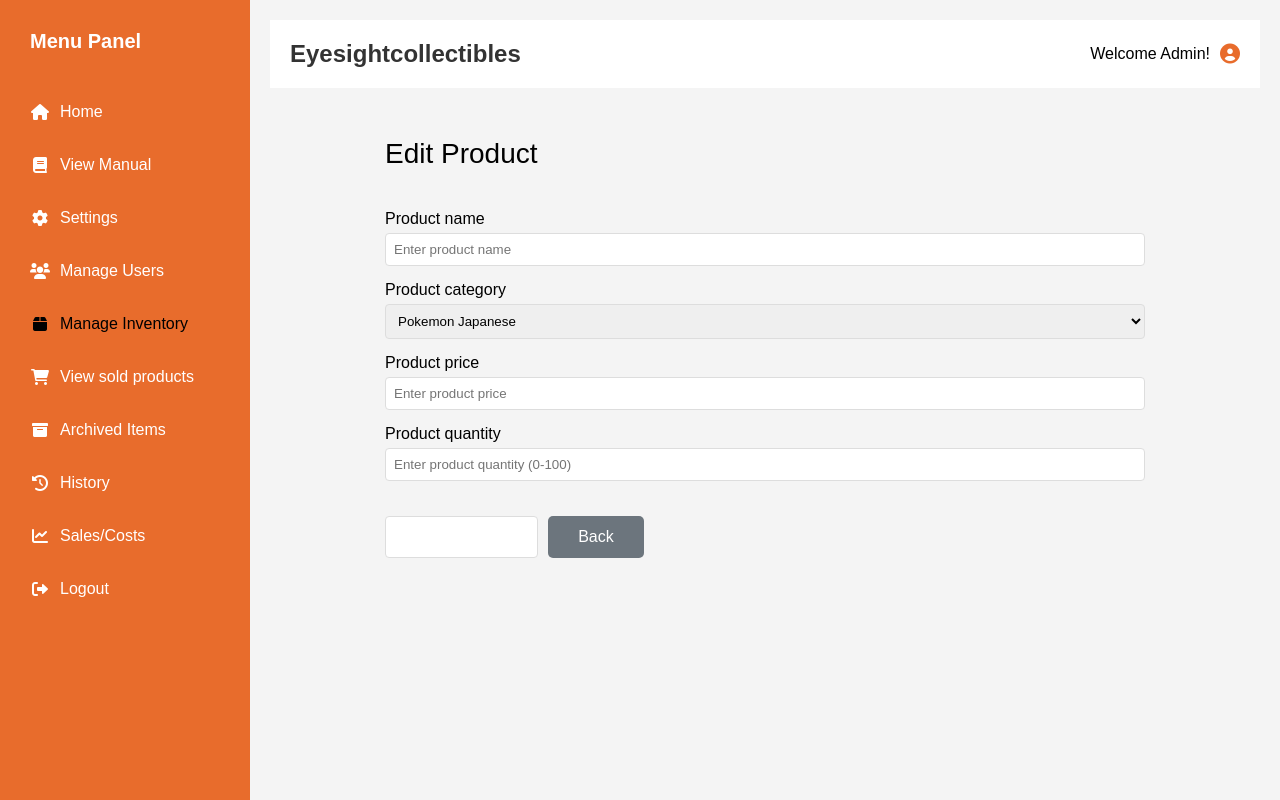
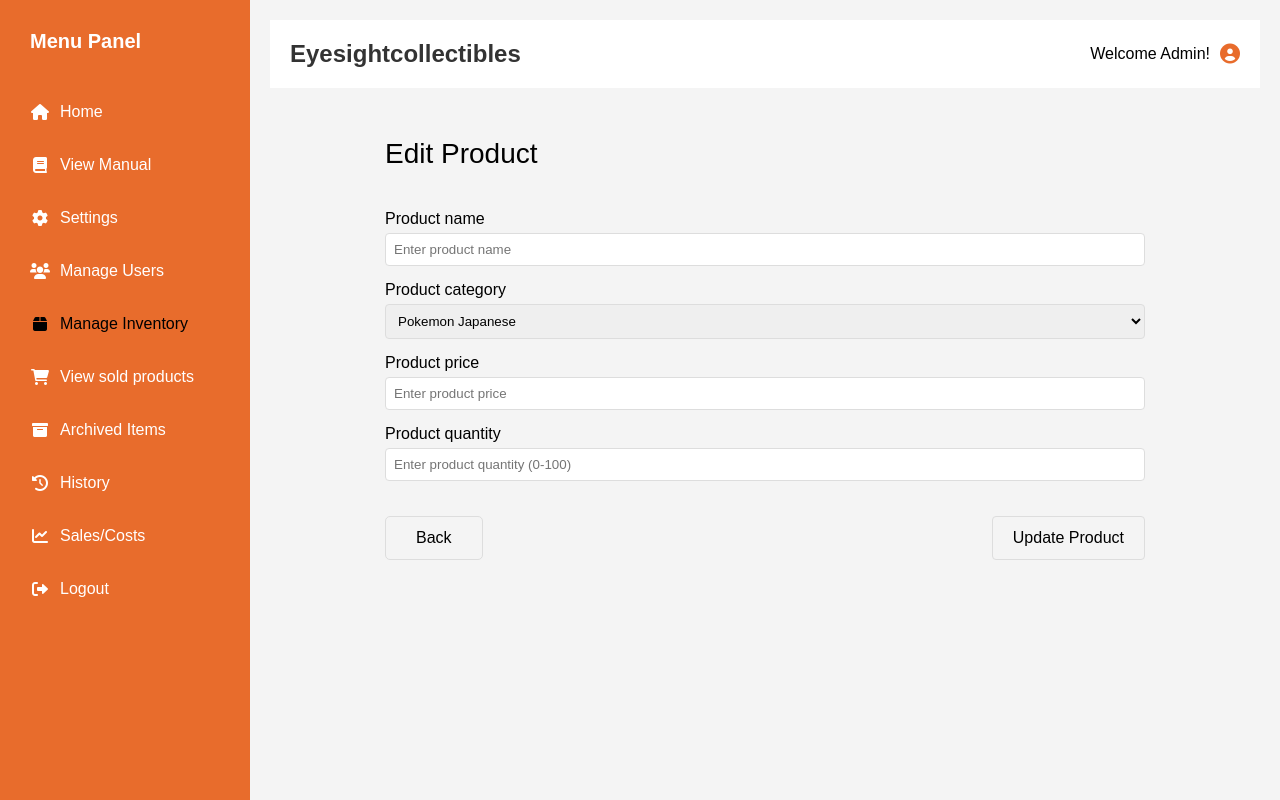
Before and after one commit to LeanderAlmonte/SystemDevelopment, a PHP site: page /ecommerce/Resources/Views/product/editProduct.php in a window 1280 px wide. Run offline with PHP 8.4, Linux system fonts and the light colour scheme.

Commit message:
Update placement of the update product and back button

```diff
--- a/Resources/Views/product/editProduct.php
+++ b/Resources/Views/product/editProduct.php
@@ -114,9 +114,9 @@ if ($_SERVER['REQUEST_METHOD'] === 'POST') {
                                placeholder="Enter product quantity (0-100)">
                     </div>
 
-                    <div class="form-actions">
-                        <button type="submit" class="action-btn">Update Product</button>
-                        <a href="manageInventory.php" class="action-btn" style="background-color: #6c757d;">Back</a>
+                    <div class="form-actions" style="display: flex; justify-content: space-between; gap: 10px;">
+                        <a href="manageInventory.php" class="action-btn" style="background-color: transparent; color: #000; border: 1px solid #ddd;">Back</a>
+                        <button type="submit" class="action-btn" style="background-color: transparent; color: #000; border: 1px solid #ddd;">Update Product</button>
                     </div>
                 </form>
             </div>
```
